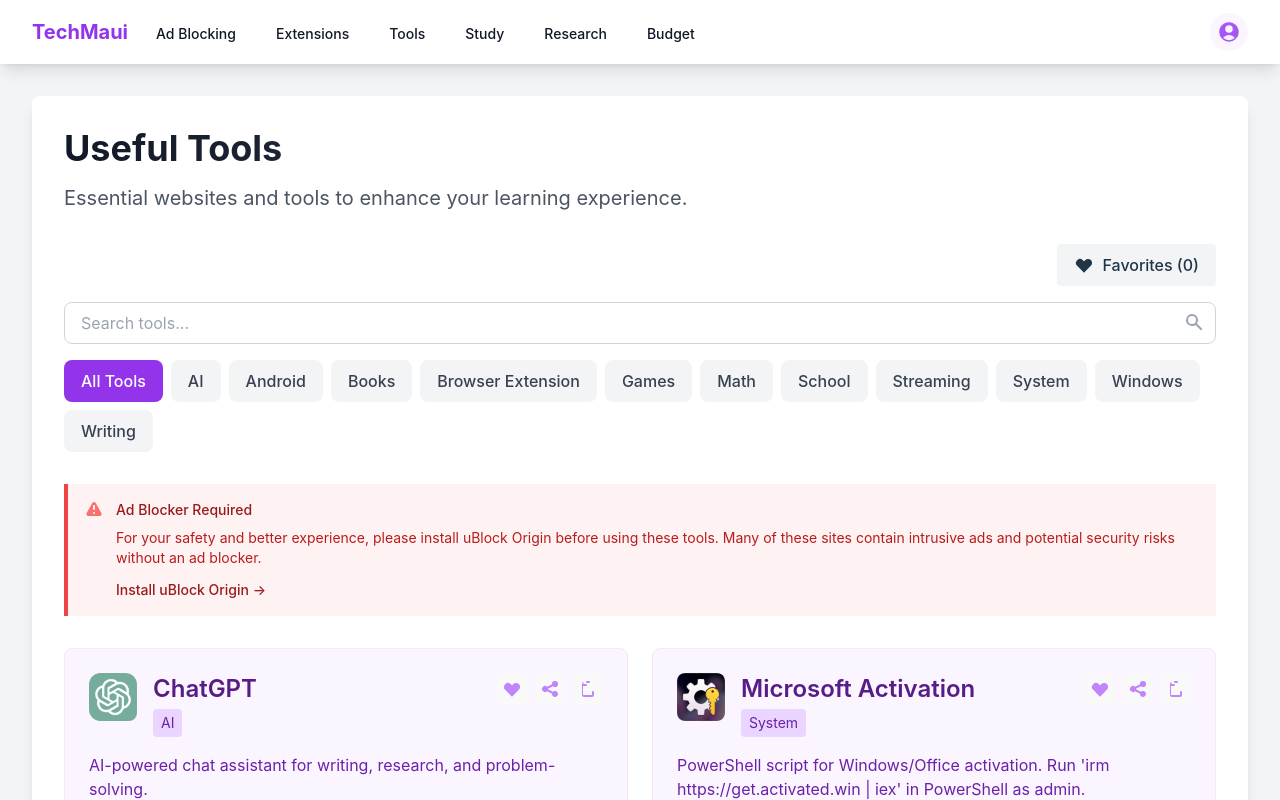
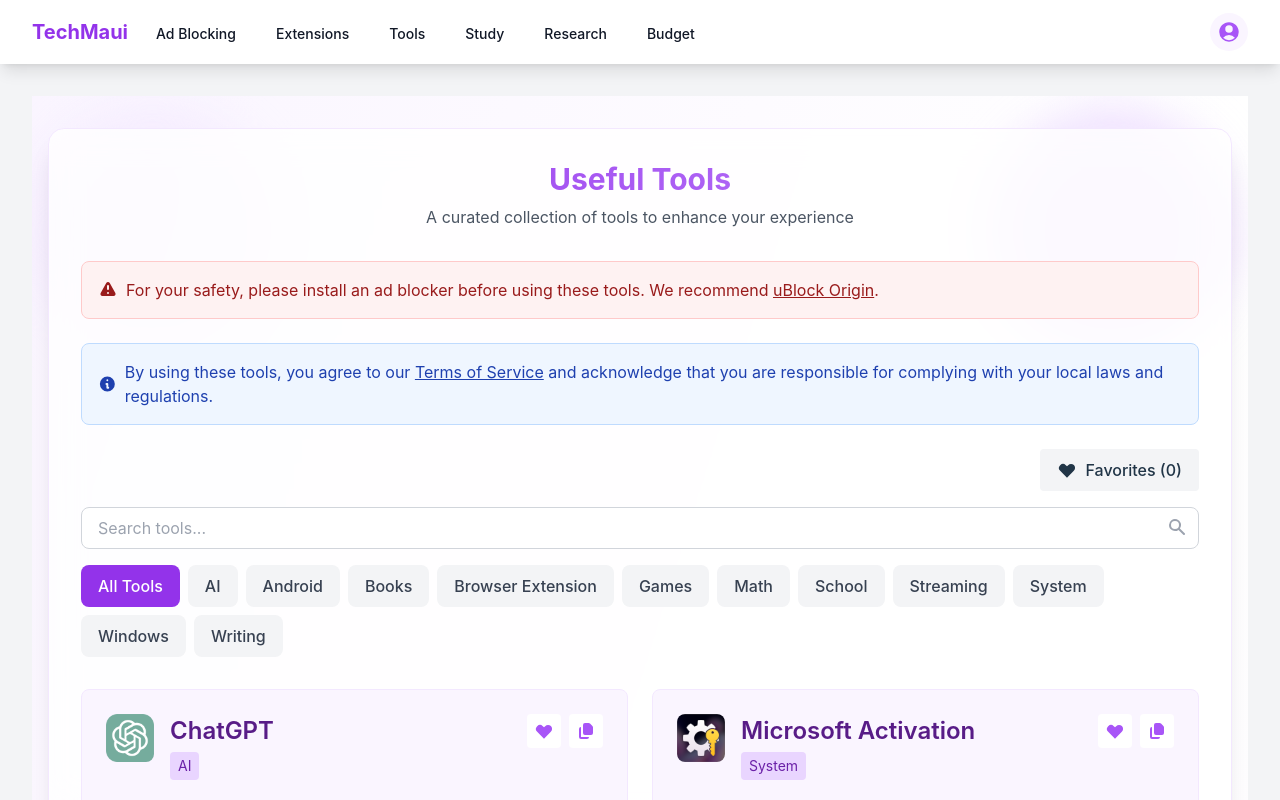
Before and after one commit to nxtcarson/techmaui, a React (Vite) app: page /tools in a window 1280 px wide. Built offline with nearby package versions, Linux system fonts and the light colour scheme.

Commit message:
Add last verified dates to tools

```diff
--- a/src/pages/Tools.jsx
+++ b/src/pages/Tools.jsx
@@ -8,7 +8,8 @@
       icon: "/icons/tools/chatgpt.png",
       category: "AI",
       url: "https://chat.openai.com",
-      requiresAdBlock: false
+      requiresAdBlock: false,
+      lastVerified: "2024-01-27"
     },
     {
       name: "Microsoft Activation",
@@ -184,17 +185,35 @@
     }
   }, [tools]);
 
-  // Check for uBlock Origin
+  // Check for uBlock Origin - improved detection
   useEffect(() => {
-    const checkUblock = () => {
+    const checkUblock = async () => {
       try {
+        // Create multiple test elements with common ad class names
+        const testElements = [
+          { className: 'adsbox', innerHTML: '&nbsp;' },
+          { className: 'adsbygoogle', innerHTML: '&nbsp;' },
+          { className: 'ad-placeholder', innerHTML: '&nbsp;' }
+        ];
+
+        const results = await Promise.all(testElements.map(({ className, innerHTML }) => {
+          return new Promise(resolve => {
             const test = document.createElement('div');
-        test.innerHTML = '&nbsp;';
-        test.className = 'adsbox';
+            test.className = className;
+            test.innerHTML = innerHTML;
             document.body.appendChild(test);
+
+            // Use requestAnimationFrame to ensure the element is rendered
+            requestAnimationFrame(() => {
               const isBlocked = test.offsetHeight === 0;
               document.body.removeChild(test);
-        setHasUblock(isBlocked);
+              resolve(isBlocked);
+            });
+          });
+        }));
+
+        // If any test detects an adblocker, consider it as blocked
+        setHasUblock(results.some(result => result));
       } catch (error) {
         console.error('Error checking for uBlock:', error);
         setHasUblock(false);
@@ -239,24 +258,6 @@
     });
   };
 
-  const handleShare = async (tool) => {
-    try {
-      if (navigator.share) {
-        await navigator.share({
-          title: tool.name,
-          text: tool.description,
-          url: tool.url
-        });
-      } else {
-        // Fallback to copying to clipboard
-        await navigator.clipboard.writeText(`${tool.name}: ${tool.url}`);
-        alert('Link copied to clipboard!');
-      }
-    } catch (error) {
-      console.error('Error sharing:', error);
-    }
-  };
-
   const handleCopy = async (text) => {
     try {
       await navigator.clipboard.writeText(text);
@@ -267,15 +268,46 @@
   };
 
   return (
-    <div className="w-full space-y-8">
-      <div className="bg-white rounded-lg shadow-lg p-8">
-        <div className="mb-8">
-          <h1 className="text-4xl font-bold text-transparent bg-clip-text bg-gradient-to-r from-gray-900 to-gray-600 hover:from-gray-600 hover:to-gray-900 transition-all duration-500 mb-4">
+    <div className="min-h-[calc(100vh-16rem)] relative bg-gradient-to-br from-purple-50 via-white to-purple-50 overflow-hidden">
+      {/* Decorative Elements */}
+      <div className="absolute inset-0 z-0">
+        <div className="absolute top-0 left-0 w-64 h-64 bg-purple-100 rounded-full mix-blend-multiply filter blur-xl opacity-70 animate-blob"></div>
+        <div className="absolute top-0 right-0 w-64 h-64 bg-purple-200 rounded-full mix-blend-multiply filter blur-xl opacity-70 animate-blob animation-delay-2000"></div>
+        <div className="absolute -bottom-8 left-20 w-64 h-64 bg-purple-300 rounded-full mix-blend-multiply filter blur-xl opacity-70 animate-blob animation-delay-4000"></div>
+      </div>
+
+      <div className="relative z-10 max-w-7xl mx-auto px-4 py-8">
+        <div className="bg-white/80 backdrop-blur-lg rounded-2xl shadow-xl p-8 border border-purple-100">
+          {/* Header */}
+          <div className="text-center mb-8">
+            <h1 className="text-3xl font-bold text-transparent bg-clip-text bg-gradient-to-r from-purple-600 to-purple-400">
               Useful Tools
             </h1>
-          <p className="text-xl text-gray-600">
-            Essential websites and tools to enhance your learning experience.
+            <p className="mt-2 text-gray-600">
+              A curated collection of tools to enhance your experience
             </p>
+          </div>
+
+          {/* AdBlock Warning */}
+          {!hasUblock && (
+            <div className="mb-6 p-4 bg-red-50 border border-red-200 rounded-lg">
+              <div className="flex items-center text-red-800">
+                <svg className="h-5 w-5 mr-2" fill="currentColor" viewBox="0 0 20 20">
+                  <path fillRule="evenodd" d="M8.257 3.099c.765-1.36 2.722-1.36 3.486 0l5.58 9.92c.75 1.334-.213 2.98-1.742 2.98H4.42c-1.53 0-2.493-1.646-1.743-2.98l5.58-9.92zM11 13a1 1 0 11-2 0 1 1 0 012 0zm-1-8a1 1 0 00-1 1v3a1 1 0 002 0V6a1 1 0 00-1-1z" clipRule="evenodd"/>
+                </svg>
+                <span>For your safety, please install an ad blocker before using these tools. We recommend <a href="https://ublockorigin.com/" target="_blank" rel="noopener noreferrer" className="underline">uBlock Origin</a>.</span>
+              </div>
+            </div>
+          )}
+
+          {/* Terms of Service Notice */}
+          <div className="mb-6 p-4 bg-blue-50 border border-blue-200 rounded-lg">
+            <div className="flex items-center text-blue-800">
+              <svg className="h-5 w-5 mr-2" fill="currentColor" viewBox="0 0 20 20">
+                <path fillRule="evenodd" d="M18 10a8 8 0 11-16 0 8 8 0 0116 0zm-7-4a1 1 0 11-2 0 1 1 0 012 0zM9 9a1 1 0 000 2v3a1 1 0 001 1h1a1 1 0 100-2v-3a1 1 0 00-1-1H9z" clipRule="evenodd"/>
+              </svg>
+              <span>By using these tools, you agree to our <a href="/terms" className="underline">Terms of Service</a> and acknowledge that you are responsible for complying with your local laws and regulations.</span>
+            </div>
           </div>
 
           {/* View Toggle and Favorites Filter */}
@@ -336,30 +368,6 @@
             </div>
           </div>
 
-        {!hasUblock && (
-          <div className="bg-red-50 border-l-4 border-red-500 p-4 mb-8">
-            <div className="flex">
-              <div className="flex-shrink-0">
-                <svg className="h-5 w-5 text-red-400" viewBox="0 0 20 20" fill="currentColor">
-                  <path fillRule="evenodd" d="M8.257 3.099c.765-1.36 2.722-1.36 3.486 0l5.58 9.92c.75 1.334-.213 2.98-1.742 2.98H4.42c-1.53 0-2.493-1.646-1.743-2.98l5.58-9.92zM11 13a1 1 0 11-2 0 1 1 0 012 0zm-1-8a1 1 0 00-1 1v3a1 1 0 002 0V6a1 1 0 00-1-1z" clipRule="evenodd" />
-                </svg>
-              </div>
-              <div className="ml-3">
-                <h3 className="text-sm font-medium text-red-800">Ad Blocker Required</h3>
-                <div className="mt-2 text-sm text-red-700">
-                  <p>For your safety and better experience, please install uBlock Origin before using these tools. Many of these sites contain intrusive ads and potential security risks without an ad blocker.</p>
-                  <a
-                    href="/adblocking"
-                    className="inline-flex items-center mt-3 text-red-800 hover:text-red-900 font-medium"
-                  >
-                    Install uBlock Origin →
-                  </a>
-              </div>
-              </div>
-            </div>
-          </div>
-        )}
-
           <div className="grid grid-cols-1 lg:grid-cols-2 gap-6">
             {filteredTools.length > 0 ? (
               filteredTools.map((tool, index) => (
@@ -382,32 +390,25 @@
                         <div className="flex gap-2">
                           <button
                             onClick={() => toggleFavorite(tool.name)}
-                          className={`p-1 rounded hover:bg-purple-100 transition-colors ${
-                            favorites.includes(tool.name) ? 'text-purple-600' : 'text-purple-400'
-                          }`}
+                            className={`p-1.5 rounded hover:bg-purple-100 transition-colors duration-200 ${
+                              favorites.includes(tool.name) ? 'text-purple-700' : 'text-purple-500'
+                            } hover:text-purple-700`}
                             title={favorites.includes(tool.name) ? 'Remove from favorites' : 'Add to favorites'}
+                            style={{ backgroundColor: 'white' }}
                           >
                             <svg xmlns="http://www.w3.org/2000/svg" className="h-5 w-5" viewBox="0 0 20 20" fill="currentColor">
                               <path fillRule="evenodd" d="M3.172 5.172a4 4 0 015.656 0L10 6.343l1.172-1.171a4 4 0 115.656 5.656L10 17.657l-6.828-6.829a4 4 0 010-5.656z" clipRule="evenodd" />
                             </svg>
                           </button>
                           <button
-                          onClick={() => handleShare(tool)}
-                          className="p-1 rounded hover:bg-purple-100 transition-colors text-purple-400 hover:text-purple-600"
-                          title="Share"
+                            onClick={() => handleCopy(tool.url)}
+                            className="p-1.5 rounded hover:bg-purple-100 transition-colors duration-200 text-purple-500 hover:text-purple-700"
+                            title="Copy link"
+                            style={{ backgroundColor: 'white' }}
                           >
                             <svg xmlns="http://www.w3.org/2000/svg" className="h-5 w-5" viewBox="0 0 20 20" fill="currentColor">
-                            <path d="M15 8a3 3 0 10-2.977-2.63l-4.94 2.47a3 3 0 100 4.319l4.94 2.47a3 3 0 10.895-1.789l-4.94-2.47a3.027 3.027 0 000-.74l4.94-2.47C13.456 7.68 14.19 8 15 8z" />
-                          </svg>
-                        </button>
-                        <button
-                          onClick={() => handleCopy(tool.url)}
-                          className="p-1 rounded hover:bg-purple-100 transition-colors text-purple-400 hover:text-purple-600"
-                          title="Copy link"
-                        >
-                          <svg xmlns="http://www.w3.org/2000/svg" className="h-5 w-5" viewBox="0 0 20 20" fill="currentColor">
-                            <path d="M8 3a1 1 0 011-1h2a1 1 0 110 2H9a1 1 0 01-1-1z" />
-                            <path d="M6 3a2 2 0 00-2 2v11a2 2 0 002 2h8a2 2 0 002-2v-3a1 1 0 10-2 0v3H5V7h3a1 1 0 000-2H5z" />
+                              <path d="M9 2a2 2 0 00-2 2v8a2 2 0 002 2h6a2 2 0 002-2V6.414A2 2 0 0016.414 5L14 2.586A2 2 0 0012.586 2H9z" />
+                              <path d="M3 8a2 2 0 012-2v10h8a2 2 0 01-2 2H5a2 2 0 01-2-2V8z" />
                             </svg>
                           </button>
                         </div>
@@ -420,11 +421,16 @@
                   <p className="text-purple-800 mb-4 flex-1">
                     {tool.description}
                   </p>
+                  <div className="flex items-center justify-between text-sm mb-4">
+                    <span className="text-gray-500">
+                      Last verified: {new Date(tool.lastVerified).toLocaleDateString()}
+                    </span>
                     {tool.warning && (
-                  <div className="bg-yellow-50 border border-yellow-200 rounded p-3 mb-4 text-yellow-800 text-sm">
+                      <div className="bg-yellow-50 border border-yellow-200 rounded p-3 text-yellow-800">
                         {tool.warning}
                       </div>
                     )}
+                  </div>
                   {tool.requiresAdBlock && !hasUblock && (
                     <div className="bg-red-50 border border-red-200 rounded p-3 mb-4 text-red-800 text-sm">
                       ⚠️ This site requires uBlock Origin for safe access
@@ -452,6 +458,7 @@
           </div>
         </div>
       </div>
+    </div>
   );
 }
 
```
Lines whose indentation alone changed are shown as unchanged.
